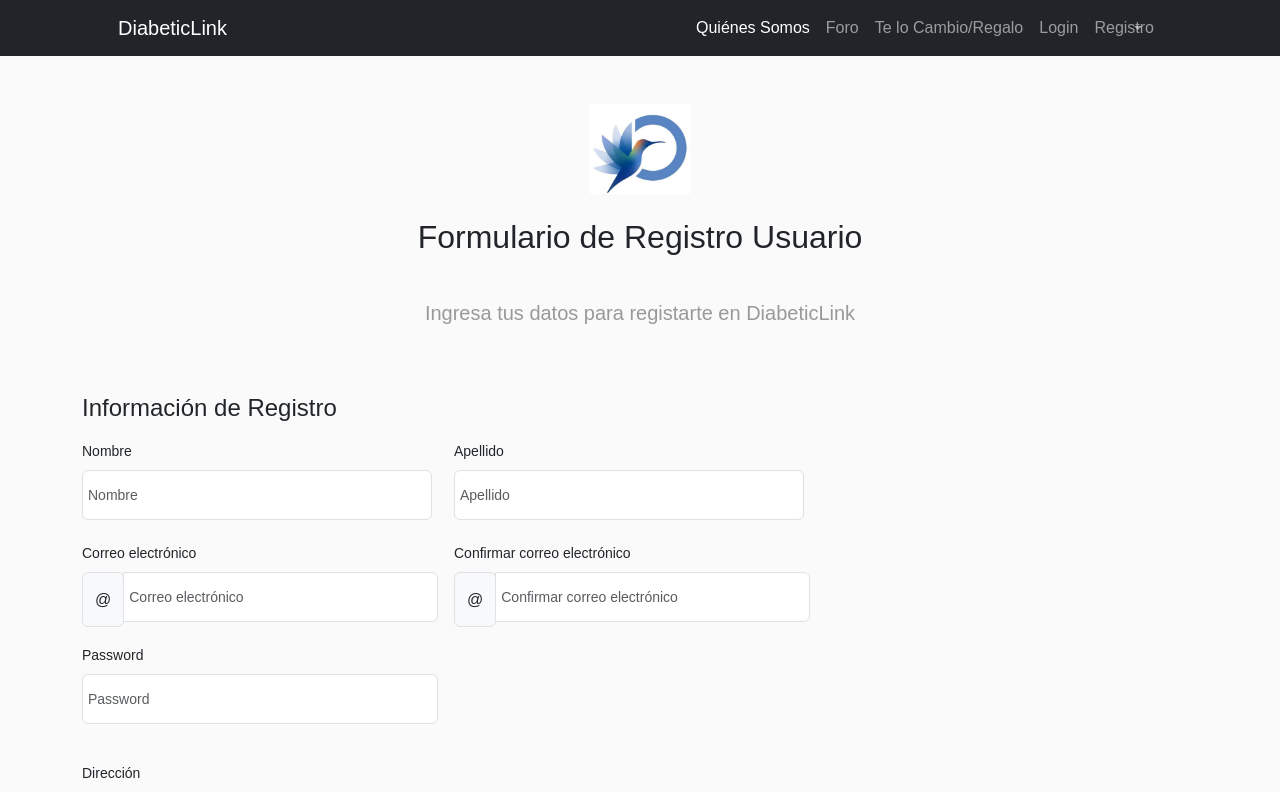
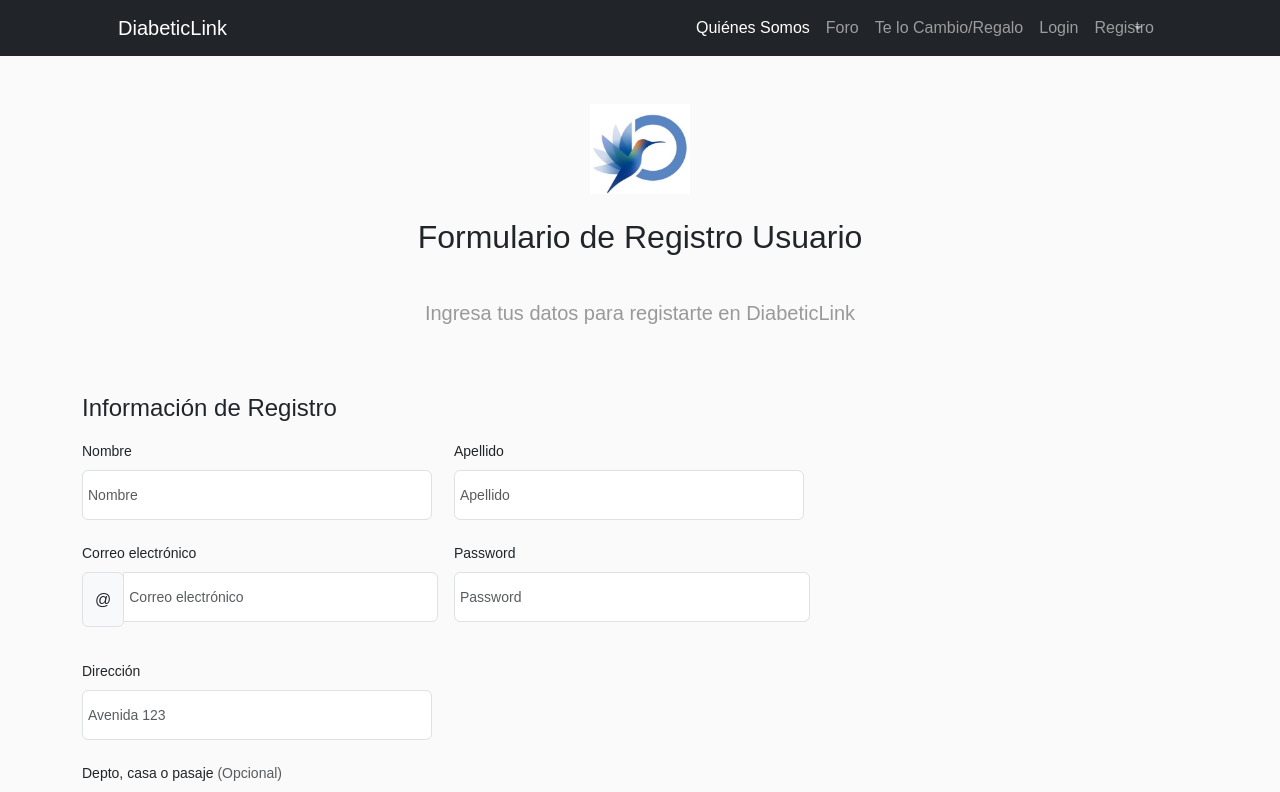
Before and after one commit to BiancaReset/FRONTEND-LUKABI, a React app: page /registro in a window 1280 px wide. Shown: the top 792 px of the page. Built offline with nearby package versions, Linux system fonts and the light colour scheme.

Commit message:
centré texto en listado comercios

```diff
--- a/src/js/pages/Comercios.jsx
+++ b/src/js/pages/Comercios.jsx
@@ -20,11 +20,15 @@ function Comercios() {
 
     return (
         <div>
-            <h1>Lista de Comercios</h1>
+            <section id="about">
+                <div className="container px-4 mt-5">
+                    <div className="row gx-4 justify-content-center">
+                        <div className="col-lg-3">
+                            <h2>Comercios</h2>
                             <ul>
                                 {comercios.map(comercio => (
                                     <li key={comercio.id}>
-                        <h2>{comercio.nombre}</h2>
+                                        <h4>{comercio.nombre}</h4>
                                         <p><strong>Correo:</strong> {comercio.correo}</p>
                                         <p><strong>Dirección</strong> {comercio.direccion}</p>
                                         <p><strong>Local Nº</strong> {comercio.direccion2}</p>
@@ -35,6 +39,12 @@ function Comercios() {
                                     </li>
                                 ))}
                             </ul>
+
+                        </div>
+                    </div>
+                </div>
+            </section>
+
         </div>
     );
 }
--- a/src/js/pages/Registro.jsx
+++ b/src/js/pages/Registro.jsx
@@ -140,31 +140,6 @@ const Registro = () => {
                                             )}
                                         </div>
                                     </div>
-
-                                    <div className="col-sm-6">
-                                        <label htmlFor="username" className="form-label">
-                                            Confirmar correo electrónico
-                                        </label>
-                                        <div className="input-group has-validation">
-                                            <span className="input-group-text">@</span>
-                                            <input
-                                                type="text"
-                                                className="form-control"
-                                                name="confirmar_correo"
-                                                placeholder="Confirmar correo electrónico"
-                                                required=""
-                                                onChange={handleInputChange}
-                                                value={values.confirmar_correo}
-
-                                            />
-                                            {values.correo.length > 0 && !correoRegex.test(values.correo) && (
-                                                <span className="alert alert-danger" style={{ fontSize: '12px', padding: '4px 8px' }}>
-                                                    Correo electrónico no coincide
-                                                </span>
-                                            )}
-                                        </div>
-                                    </div>
-
                                     <div className="col-sm-6">
                                         <label htmlFor="password" className="form-label">
                                             Password
```
Lines whose indentation alone changed are shown as unchanged.
